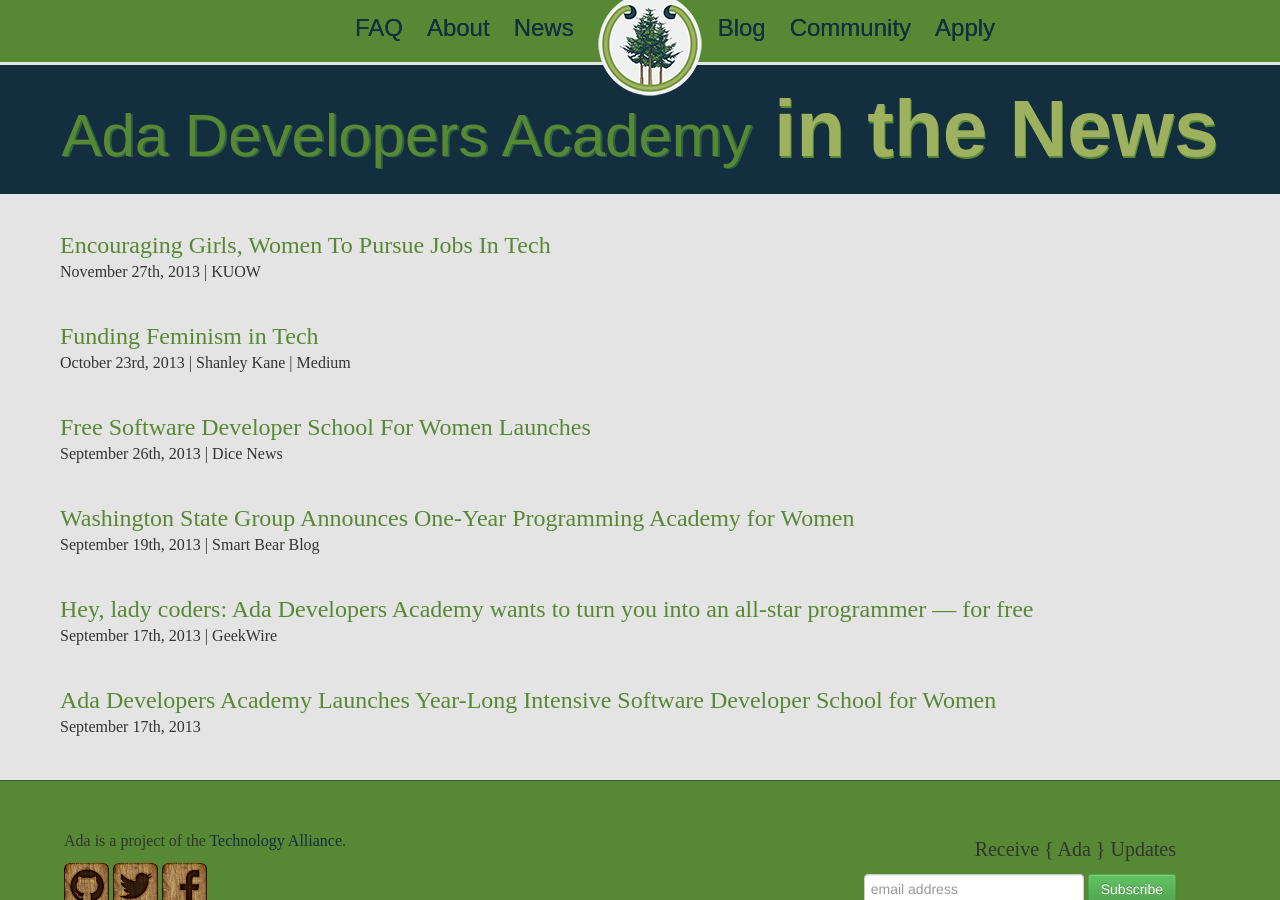
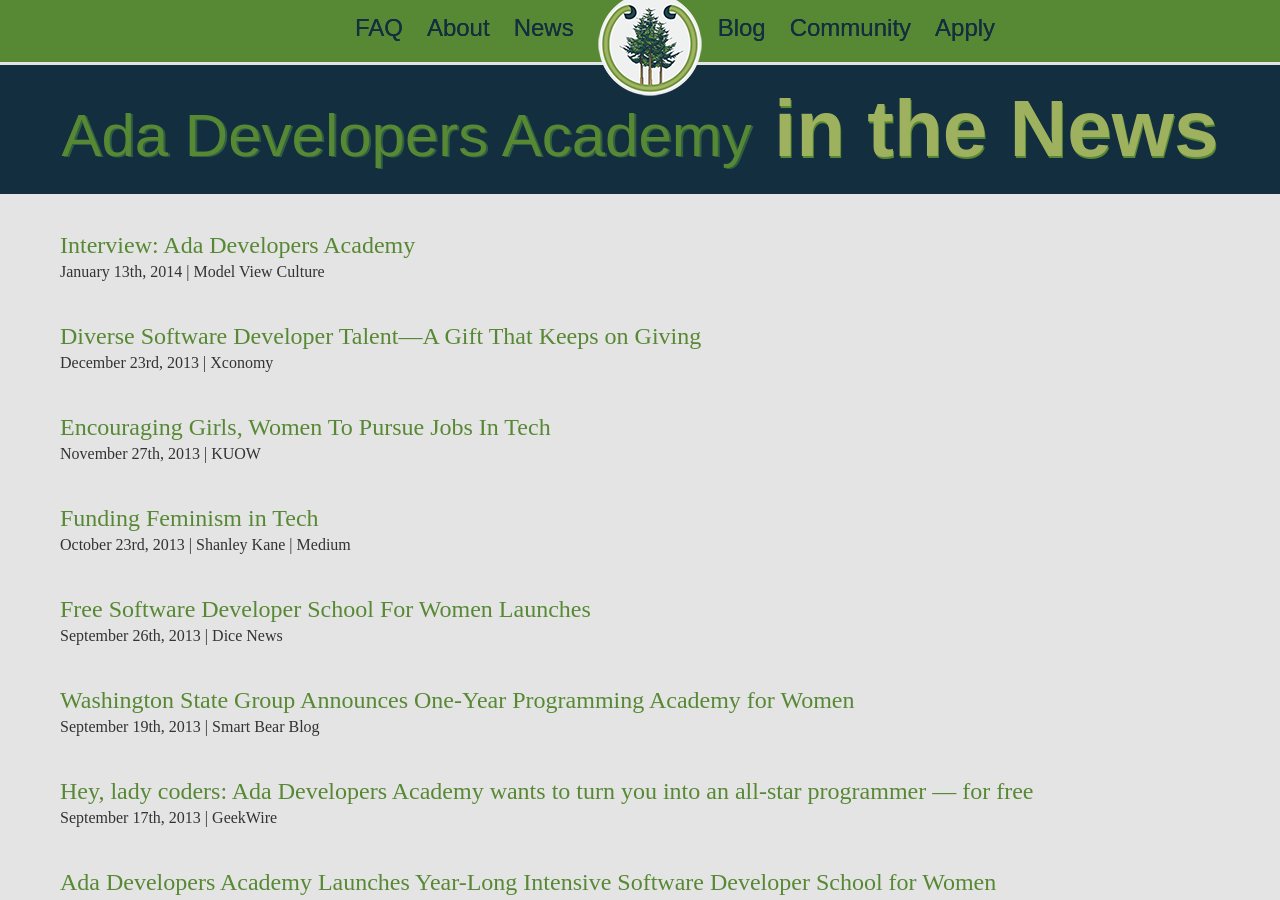
Before and after one commit to Ada-Developers-Academy/adadevelopersacademy.org, a Jekyll site: the page built from news/index.html, in a window 1280 px wide and 900 px high. Built offline with Jekyll 4.4.1, drawn with Linux system fonts in a browser that asks for light colours; nearby versions of some CDN libraries.

Commit message:
Add new Ada articles.

```diff
--- a/news/index.html
+++ b/news/index.html
@@ -15,6 +15,14 @@
 <div class="container">
   <div class='row'>
     <div class='span12 news-links'>
+      <div>
+        <a href="http://www.modelviewculture.com/pieces/interview-ada-developers-academy">Interview: Ada Developers Academy</a>
+        <p>January 13th, 2014 | Model View Culture</p>
+      </div>
+      <div>
+        <a href="http://www.xconomy.com/seattle/2013/12/23/diverse-software-developer-talent-gift-keeps-giving/">Diverse Software Developer Talent—A Gift That Keeps on Giving</a>
+        <p>December 23rd, 2013 | Xconomy</p>
+      </div>
       <div>
         <a href="http://kuow.org/post/encouraging-girls-women-pursue-jobs-tech">Encouraging Girls, Women To Pursue Jobs In Tech</a>
         <p>November 27th, 2013 | KUOW</p>
```
